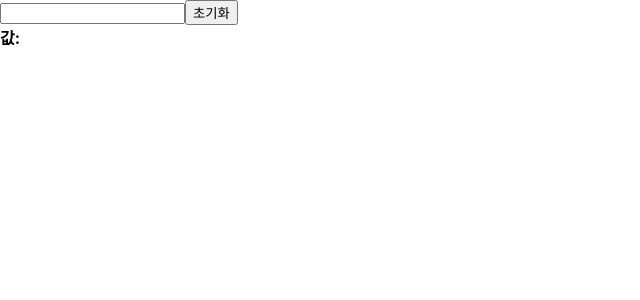
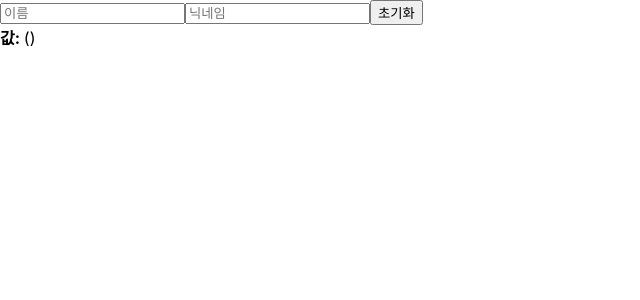
Before and after one commit to DDAKZIP/react-study, a React (Create React App) app in the folder my-app3/: page / in a window 1280 px wide. Shown: the top 300 px of the page, without its empty margins (0-640 px from the left). Built offline with nearby package versions, Linux system fonts and the light colour scheme.

Commit message:
input 여러개

```diff
--- a/my-app3/src/InputSample.js
+++ b/my-app3/src/InputSample.js
@@ -1,24 +1,37 @@
 import React, { useState } from 'react';
 
 function InputSample() {
-  const [text, setText] = useState('');
+  //input에 name 설정하고 이벤트 발생시 참조. useState에서는 객체형태 상태 관리
+  const [inputs, setInputs] = useState({
+    name: '',
+    nickname: ''
+  });
+
+  const {name, nickname} = inputs;//비구조화 할당을 통해 값 추출
 
   const onChange = (e) => {
-    console.log("e: ",e);
-    console.log("e.target:",e.target);
-    setText(e.target.value);
+    const {value, name} = e.target;//e.target에서 name과 value 추출
+    setInputs({
+      ...inputs, //기존 input 객체 복사한 뒤
+      [name]: value // name 키를 가진 값 value로 설정
+    });
   };
 
   const onReset = () => {
-    setText('');
+    setInputs({
+      name: '',
+      nickname: '',
+    })
   };
 
   return (
     <div>
-      <input onChange={onChange} value={text} />
+      <input name="name" placeholder='이름' onChange={onChange} value={name}/>
+      <input name="nickname" placeholder='닉네임' onChange={onChange} value={nickname} />
       <button onClick={onReset}>초기화</button>
       <div>
-        <b>값: {text}</b>
+        <b>값: </b>
+        {name} ({nickname})
       </div>
     </div>
   );
```
